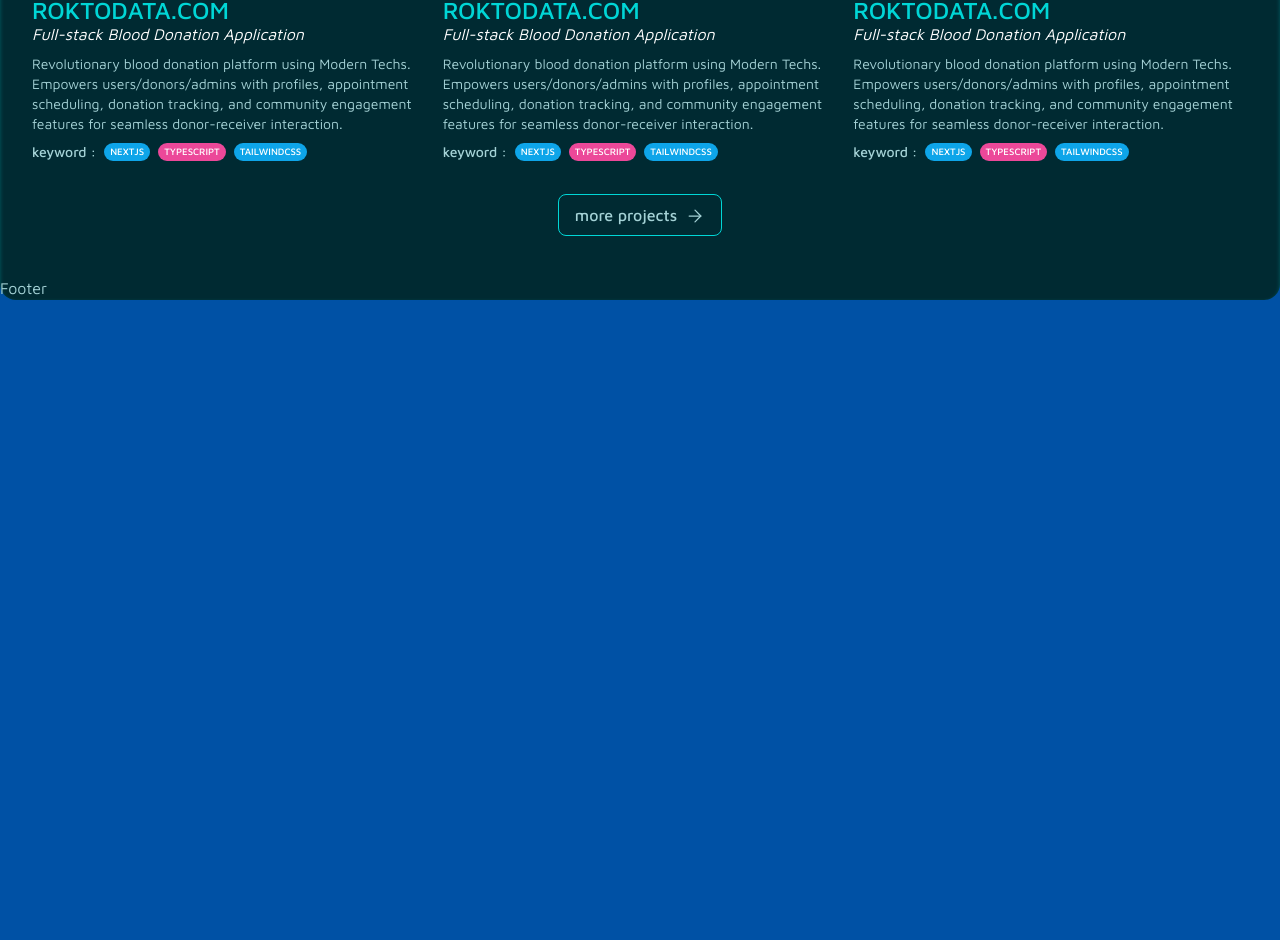
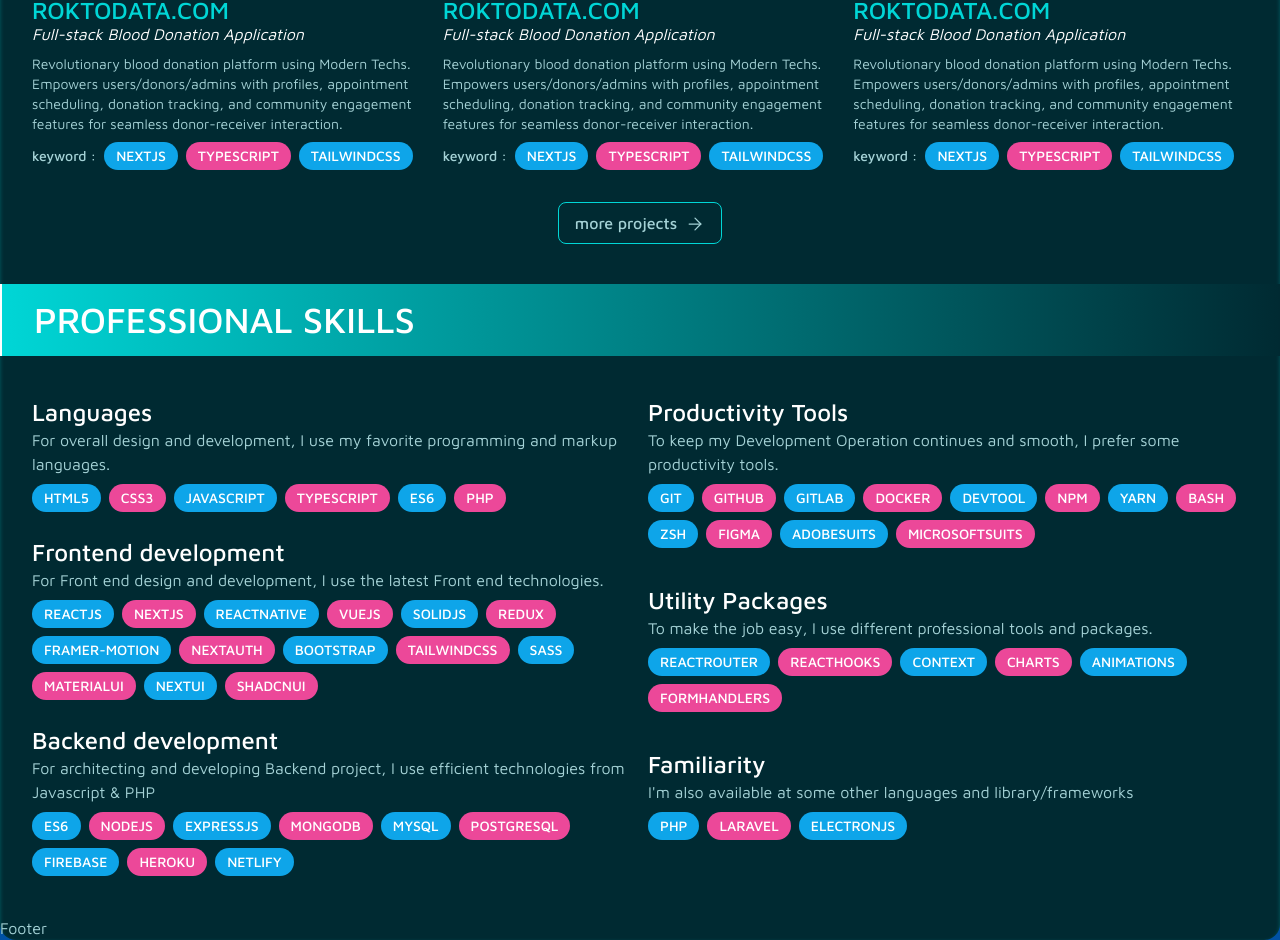
Before and after one commit to rabius-sunny/rabius-sunny-portfolio, a Next.js app: page / in a window 1280 px wide. Shown: the part 971-1911 px from the top of the page. Before the commit the page ends 1271 px from the top, so only its background shows below. Built offline with nearby package versions, Linux system fonts and the light colour scheme.

Commit message:
add: professional skills

```diff
--- a/app/page.tsx
+++ b/app/page.tsx
@@ -1,11 +1,13 @@
 import Hero from '~/components/home/Hero'
 import Projects from '~/components/home/Projects'
+import Skills from '~/components/home/Skills'
 
 export default function Home() {
   return (
     <div>
       <Hero />
       <Projects />
+      <Skills />
     </div>
   )
 }
--- /dev/null
+++ b/components/home/SkillCard.tsx
@@ -0,0 +1,13 @@
+import Keywords from '../shared/ui/Keywords'
+
+export default function SkillCard({ skill }: { skill: TSkills }) {
+  return (
+    <div>
+      <h1 className='text-2xl text-white'>{skill.title}</h1>
+      <p>{skill.description}</p>
+      <div className='mt-2'>
+        <Keywords items={skill.skills} />
+      </div>
+    </div>
+  )
+}
--- /dev/null
+++ b/components/home/Skills.tsx
@@ -0,0 +1,29 @@
+import { skillset } from '~/constants/skillset'
+
+import Container from '../shared/ui/Container'
+import SectionHeader from '../shared/ui/SectionHeader'
+import SkillCard from './SkillCard'
+
+export default function Skills() {
+  return (
+    <section>
+      <SectionHeader title='professional skills' />
+      <div className='mt-10'>
+        <Container>
+          <div className='grid grid-cols-1 md:grid-cols-2 gap-4'>
+            <div className='grid gap-6'>
+              <SkillCard skill={skillset[0]} />
+              <SkillCard skill={skillset[1]} />
+              <SkillCard skill={skillset[2]} />
+            </div>
+            <div className='grid gap-6 md:gap-0 '>
+              <SkillCard skill={skillset[3]} />
+              <SkillCard skill={skillset[4]} />
+              <SkillCard skill={skillset[5]} />
+            </div>
+          </div>
+        </Container>
+      </div>
+    </section>
+  )
+}
--- a/components/shared/ui/Keywords.tsx
+++ b/components/shared/ui/Keywords.tsx
@@ -12,7 +12,7 @@
         <span
           key={idx}
           className={merge(
-            'font-medium text-sm text-white rounded-full px-3 py-1.5 uppercase',
+            'font-medium text-xs text-white rounded-full px-2 py-0.5 lg:px-3 lg:py-1 lg:text-sm uppercase',
             idx % 2 === 0 ? 'bg-sky-500' : 'bg-pink-500',
             compact && 'px-1.5 py-0.5 text-[0.6rem]'
           )}
--- /dev/null
+++ b/constants/skillset.ts
@@ -0,0 +1,83 @@
+export const skillset: TSkills[] = [
+  {
+    title: 'Languages',
+    description:
+      'For overall design and development, I use my favorite programming and markup languages.',
+    skills: ['html5', 'css3', 'javascript', 'typescript', 'es6', 'php']
+  },
+  {
+    title: 'Frontend development',
+    description:
+      'For Front end design and development, I use the latest Front end technologies.',
+    skills: [
+      'reactjs',
+      'nextjs',
+      'reactnative',
+      'vuejs',
+      'solidjs',
+      'redux',
+      'framer-motion',
+      'nextauth',
+      'bootstrap',
+      'tailwindcss',
+      'sass',
+      'materialui',
+      'nextui',
+      'shadcnui'
+    ]
+  },
+  {
+    title: 'Backend development',
+    description:
+      'For architecting and developing Backend project, I use efficient technologies from Javascript & PHP',
+    skills: [
+      'es6',
+      'nodejs',
+      'expressjs',
+      'mongodb',
+      'mysql',
+      'postgresql',
+      'firebase',
+      'heroku',
+      'netlify'
+    ]
+  },
+  {
+    title: 'Productivity Tools',
+    description:
+      'To keep my Development Operation continues and smooth, I prefer some productivity tools.',
+    skills: [
+      'git',
+      'github',
+      'gitlab',
+      'docker',
+      'devtool',
+      'npm',
+      'yarn',
+      'bash',
+      'zsh',
+      'figma',
+      'adobesuits',
+      'microsoftsuits'
+    ]
+  },
+  {
+    title: 'Utility Packages',
+    description:
+      'To make the job easy, I use different professional tools and packages.',
+    skills: [
+      'reactrouter',
+      'reacthooks',
+      'context',
+      'charts',
+      'animations',
+      'formhandlers'
+    ]
+  },
+  {
+    title: 'Familiarity',
+    description:
+      "I'm also available at some other languages and library/frameworks",
+    skills: ['php', 'laravel', 'electronjs']
+  }
+]
--- a/index.d.ts
+++ b/index.d.ts
@@ -3,3 +3,8 @@
   href: string
 }
 type TChildren = { children: ReactNode }
+type TSkills = {
+  title: string
+  description: string
+  skills: string[]
+}
```
